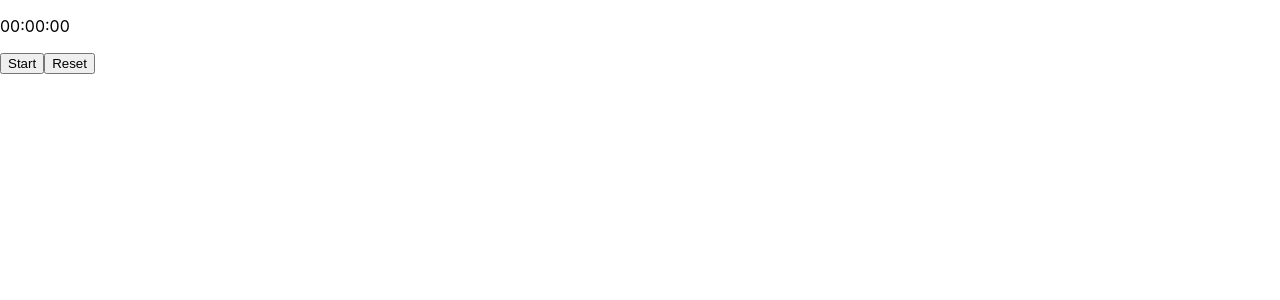
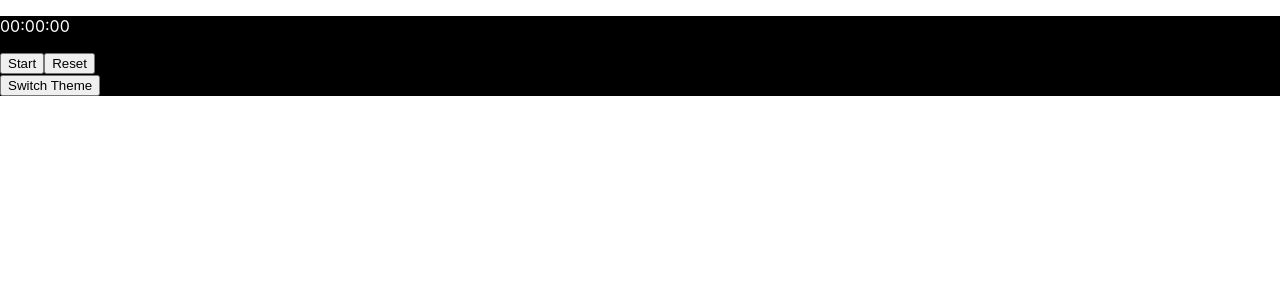
Before and after one commit to NforceCode/react-classtasks, a React (Create React App) app: page / in a window 1280 px wide. Shown: the top 300 px of the page. Built offline with nearby package versions, Linux system fonts and the light colour scheme.

Commit message:
Add theme basic theme swither

```diff
--- a/src/App.js
+++ b/src/App.js
@@ -1,29 +1,22 @@
-import React, { Component } from 'react';
+import React, { useState} from 'react';
 import './App.css';
 import PseudoChat from './pages/PseudoChat';
-import {UserContext} from './contexts';
+import { ThemeContext } from './contexts';
 import Home from './pages/Home';
-class App extends Component {
-  constructor (props) {
-    super(props);
-    this.state = {
-      user: {
-        id: 1,
-        firstName: 'Test',
-        lastName: 'Testovich',
-        imageSrc: 'https://cdn4.iconfinder.com/data/icons/small-n-flat/24/user-alt-512.png',
-      },
-    };
-  }
+import CONSTANTS from './constants';
 
-  render () {
-    const {user} = this.state;
-    return (
-      <UserContext.Provider value={user}>
-        <Home />
-      </UserContext.Provider>
-    );
-  }
-}
+const {THEMES} = CONSTANTS;
+
+const App = props => {
+
+  const [theme, setTheme] = useState(THEMES.DARK);
+
+
+  return (
+    <ThemeContext.Provider value={[theme, setTheme]}>
+      <Home />
+    </ThemeContext.Provider>
+  );
+};
 
 export default App;
--- /dev/null
+++ b/src/common/styles/themes.module.scss
@@ -0,0 +1,8 @@
+.dark {
+  background-color: black;
+  color: white;
+}
+.light {
+  background-color: white;
+  color: black;
+}
--- a/src/components/StopWatch/index.jsx
+++ b/src/components/StopWatch/index.jsx
@@ -1,11 +1,14 @@
-import React, { useState, useEffect } from 'react';
+import React, { useState, useEffect, useContext } from 'react';
 import {format, addMilliseconds} from 'date-fns';
+
 
 const StopWatch = () => {
   const [time, setTime] = useState(new Date(0,0,0,0,0,0,0));
   const [isRunning, setIsRunning] = useState(false);
 
   const toggleStopWatch = () => setIsRunning(!isRunning);
+
+
 
   useEffect(() => {
     if (isRunning) {
--- /dev/null
+++ b/src/constants.js
@@ -0,0 +1,8 @@
+const CONSTANTS = {
+  THEMES: {
+    DARK: 'DARK',
+    LIGHT: 'LIGHT',
+  },
+};
+
+export default CONSTANTS;
--- a/src/contexts/index.jsx
+++ b/src/contexts/index.jsx
@@ -1,3 +1,4 @@
 import {createContext} from 'react';
 
 export const UserContext=  createContext();
+export const ThemeContext = createContext();
--- a/src/pages/Home.jsx
+++ b/src/pages/Home.jsx
@@ -1,10 +1,34 @@
-import React from 'react';
+import React, { useContext } from 'react';
 import StopWatch from '../components/StopWatch';
+import { ThemeContext } from './../contexts';
+import CONSTANTS from '../constants';
+import cx from 'classnames';
+import styles from './../common/styles/themes.module.scss';
+
+const {THEMES} = CONSTANTS;
 
 const Home = () => {
+
+  const [theme, setTheme] = useContext(ThemeContext);
+
+  const switchTheme = () => {
+    if(theme === THEMES.DARK) {
+      setTheme(THEMES.LIGHT);
+    } else {
+      setTheme(THEMES.DARK);
+    }
+    console.log(theme);
+  }
+
+  const classNames = cx({
+    [styles.dark] : theme === THEMES.DARK,
+    [styles.light] : theme === THEMES.LIGHT,
+  })
+
   return (
-    <div>
+    <div className={classNames}>
       <StopWatch/>
+      <button onClick={switchTheme}>Switch Theme</button>
     </div>
   );
 }
```
